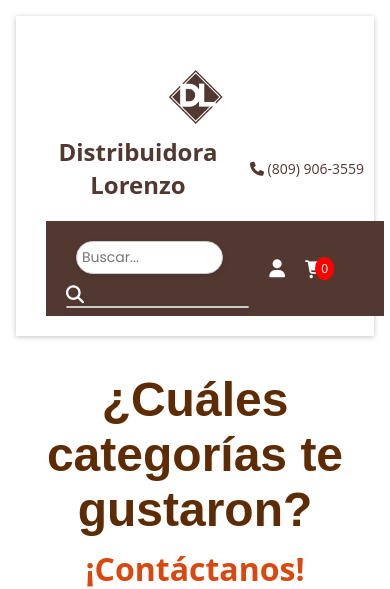
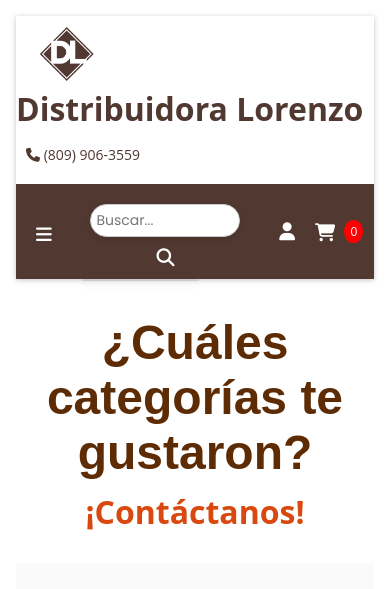
Before and after one commit to ana0066/Distribuidora_Lorenzo, a PHP site: page /Distribuidora_Lorenzo/html/Contacto.php in a window 390 px wide. Shown: the top 589 px of the page. Run offline with PHP 8.4, Linux system fonts and the light colour scheme; some libraries are stand-ins or nearby versions.

Commit message:
tratando el responsive

```diff
--- a/css/style.css
+++ b/css/style.css
@@ -35,8 +35,7 @@ header {
     align-items: center;
     flex-wrap: wrap;
     z-index: 1000;
-  /*  background-color: #dad2d0;*/
-    color: #513831;
+     color: #513831;
 }
 
 .info-logo img {
@@ -302,117 +301,6 @@ header {
     text-transform: capitalize;
 }
 
-/* Menu Toggle */
-.menu-toggle {
-    display: none;
-    font-size: 26px;
-    cursor: pointer;
-    color: #513831;
-}
-
-/* Responsive Styles */
-@media (max-width: 768px) {
-    header {
-        flex-direction: column;
-        align-items: stretch;
-        padding: 10px;
-    }
-
-    .info-logo {
-        display: flex;
-        justify-content: center;
-        align-items: center;
-        width: 100%;
-        margin-bottom: 10px;
-    }
-
-    .info-logo img {
-        max-width: 100px;
-        height: auto;
-    }
-
-    .menu-toggle {
-        display: block;
-        font-size: 26px;
-        cursor: pointer;
-        color: #513831;
-        margin-left: 10px;
-
-    }
-
-    .principal-info {
-        display: flex;
-        justify-content: space-between;
-        align-items: center;
-        width: 100%;
-        padding: 10px 0;
-    }
-
-    .info-nombre {
-        display: flex;
-        align-items: center;
-        justify-content: space-between;
-        flex: 1;
-        padding: 0 10px;
-    }
-
-    .info-nombre h1 {
-        font-size: 24px;
-        margin: 0;
-        text-align: center;
-    }
-
-    .info-telefono {
-        margin: 10px auto;
-    }
-
-    .icons {
-        width: 100%;
-        justify-content: space-between;
-        margin: 10px 20px;
-        order: 1;
-    }
-
-    .navegador-info {
-        display: flex;
-        justify-content: center;
-        align-items: center;
-        width: 100%;
-        margin: 10px auto 10px 20px;
-    }
-
-    .nav {
-        display: none;
-        width: 100%;
-        order: 2;
-    }
-
-    .nav.active {
-        display: block;
-    }
-
-    .nav-links {
-        flex-direction: column;
-        gap: 10px;
-        padding: 10px;
-        align-items: flex-start;
-    }
-
-    #cart-count {
-        background: red;
-        border-radius: 50%;
-        padding: 3px 6px;
-        font-size: 12px;
-        color: white;
-        position: relative;
-        right: 10%;
-    }
-}
-
-
-
-
-
 
 /* SLIDER */
 .slider-container {
@@ -547,40 +435,6 @@ header {
     box-shadow: 0px 6px 12px rgba(0, 0, 0, 0.3);
 }
 
-/* Estilos Responsive */
-@media (max-width: 768px) {
-    .contenedor {
-        gap: 20px;
-        padding: 20px;
-    }
-    .categoria {
-        width: 45%;
-    }
-    h2 {
-        font-size: 24px;
-    }
-}
-
-@media (max-width: 480px) {
-    .categoria {
-        width: 100%;
-    }
-    .categoria img {
-        max-width: 160px; /* Reducir un poco en móviles */
-    }
-    h2 {
-        font-size: 20px;
-    }
-}
-
-
-* {
-    margin: 0;
-    padding: 0;
-    box-sizing: border-box;
-    font-family: 'Open Sans', sans-serif;
-}
-
 .pie-pagina {
     width: 100%;
     background-color: #ffffff;
@@ -667,28 +521,6 @@ header {
     font-size: 15px;
 }
 
-/* Responsive */
-@media screen and (max-width: 800px) {
-    .pie-pagina .grupo-1 {
-        width: 90%;
-        grid-template-columns: 1fr;
-        grid-gap: 30px;
-        padding: 35px 0px;
-        text-align: center;
-    }
-
-    .pie-pagina .grupo-1 .red-social {
-        justify-content: center;
-    }
-
-    .pie-pagina .grupo-1 .box figure img {
-        max-width: 300px;
-    }
-
-    .pie-pagina .grupo-1 .box p {
-        font-size: 16px;
-    }
-}
 
 .menu-toggle {
     display: none; /* Oculto por defecto */
@@ -880,14 +712,9 @@ header {
     body {
       padding: 1rem;
     }
-  }
+}
 
-.menu-toggle {
-    display: none; /* Oculto por defecto */
-    font-size: 24px;
-    cursor: pointer;
-    color: white;
-}
+
 
 .nav-links {
     display: flex;
@@ -927,6 +754,40 @@ header {
     }
 }
 
+@media (max-width: 1160px){
+    .menu-toggle {
+        display: block; /* Muestra el ícono de hamburguesa en pantallas pequeñas */
+        margin-left: 20px;
+        background-color: #513831;
+        color: #fff;
+    }
+
+    .nav-links.active {
+        transform: translateX(0);
+
+    }
+
+    .nav{
+        display: none;
+    }
+
+    .icons{
+        width: 100%;
+    }
+
+    .buscador-container{
+        width: 50vw;
+        margin: 10px auto;
+        text-align: center;
+        justify-content: center;
+    }
+
+    .sugerencias{
+        margin: 10px;
+        width: 30vw;
+    }
+}
+
 .carrito-aside {
     display: none; /* Oculto por defecto */
     position: fixed;
--- a/js/script.js
+++ b/js/script.js
@@ -70,8 +70,10 @@
 })();
 
 // ===== Menu =====
-(() => {
-  const btn = document.getElementById('menu-toggle');
-  const nav = document.getElementById('nav');
-  btn.addEventListener('click', ()=>nav.classList.toggle('active'));
+(function(){
+  const btnMenu = document.getElementById('menu-toggle');
+  const nav     = document.getElementById('nav');
+  btnMenu.addEventListener('click', ()=> {
+    nav.classList.toggle('active');
+  });
 })();
--- a/menu.php
+++ b/menu.php
@@ -20,13 +20,12 @@ if (!isset($_SESSION['usuario_id'])) {
 
 <header>
   <div class="principal-info">
-  <div class="menu-toggle" id="menu-toggle">
-  <i class="fas fa-bars"></i>
-</div>
+
     <div class="info-logo"><img src="../img/logo.png" alt="Logo de Distribuidora Lorenzo"></div>
     <div class="info-nombre"><h1>Distribuidora Lorenzo</h1></div>
     <div class="info-telefono"><p><i class="fas fa-phone"></i> (809) 906-3559</p></div>
-  </div>
+</div>
+
 
   <div class="navegador-info">
     <nav class="nav" id="nav">
@@ -50,6 +49,9 @@ if (!isset($_SESSION['usuario_id'])) {
     </nav>
 
     <div class="icons">
+    <div class="menu-toggle" id="menu-toggle">
+    <i class="fas fa-bars"></i>
+  </div>
       <div class="buscador-container">
         <input type="text" id="buscador" class="buscador" placeholder="Buscar...">
 
@@ -61,7 +63,7 @@ if (!isset($_SESSION['usuario_id'])) {
       <?php
         if (isset($_SESSION['usuario'])) {
           echo "<a class='logoutBtn' href='#' onclick='confirmLogout(event)'><i class='fas fa-sign-out-alt'></i></a>";
-          echo "<span class='username'>" . htmlspecialchars($_SESSION['usuario']) . "</span>";
+          echo "<span class='username'>" . htmlspecialchars(string: $_SESSION['usuario']) . "</span>";
         } else {
           echo "<a href='../php/login.php'><i class='fas fa-user'></i></a>";
         }
```
